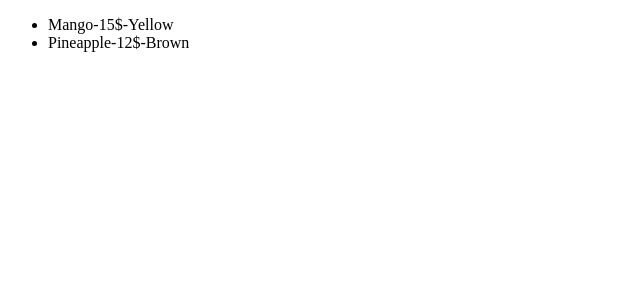
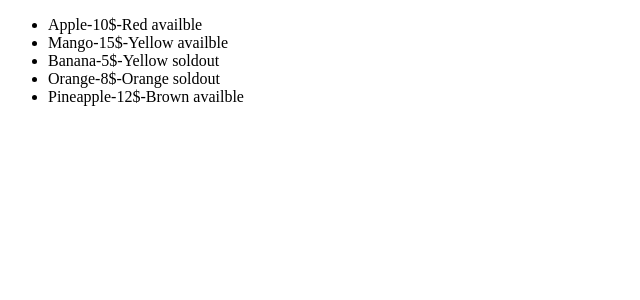
Before and after one commit to Leshan21/react-vite, a React (Vite) app in the folder reactPro/: page / in a window 1280 px wide. Shown: the top 300 px of the page, without its empty margins (0-640 px from the left). Built offline with nearby package versions, Linux system fonts and the light colour scheme.

Commit message:
Conditionally rendaring a message using ternary

```diff
--- a/reactPro/src/components/Fruit.jsx
+++ b/reactPro/src/components/Fruit.jsx
@@ -1,7 +1,7 @@
-const Fruit = ({ name, price, color }) => {
+const Fruit = ({ name, price, color, soldOut }) => {
   return (
       <>
-        {price> 10 ? <li>{name}-{price}$-{color}</li> :  ""}
+        {<li>{name}-{price}$-{color} {soldOut ? "soldout " : "availble"}</li>}
       </>
   );
 };
--- a/reactPro/src/components/Fruits.jsx
+++ b/reactPro/src/components/Fruits.jsx
@@ -7,26 +7,31 @@ const Fruits = () => {
       name: "Apple",
       color: "Red",
       price: 10,
+      soldOut: false,
     },
     {
       name: "Mango",
       color: "Yellow",
       price: 15,
+      soldOut: false
     },
     {
       name: "Banana",
       color: "Yellow",
       price: 5,
+      soldOut: true
     },
     {
       name: "Orange",
       color: "Orange",
       price: 8,
+      soldOut: true
     },
     {
       name: "Pineapple",
       color: "Brown",
       price: 12,
+      soldOut: false
     },
   ];
   return (
@@ -38,6 +43,7 @@ const Fruits = () => {
             name={fruit.name}
             price={fruit.price}
             color={fruit.color}
+            soldOut={fruit.soldOut}
           />
         ))}
       </ul>
```
